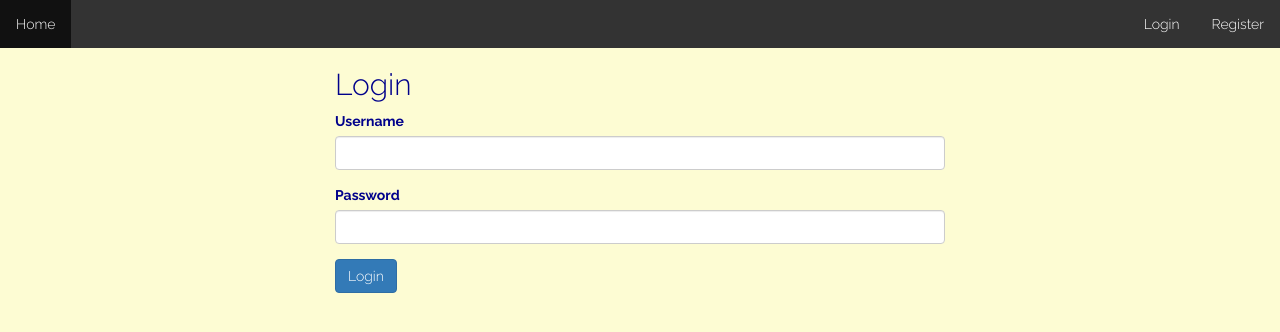
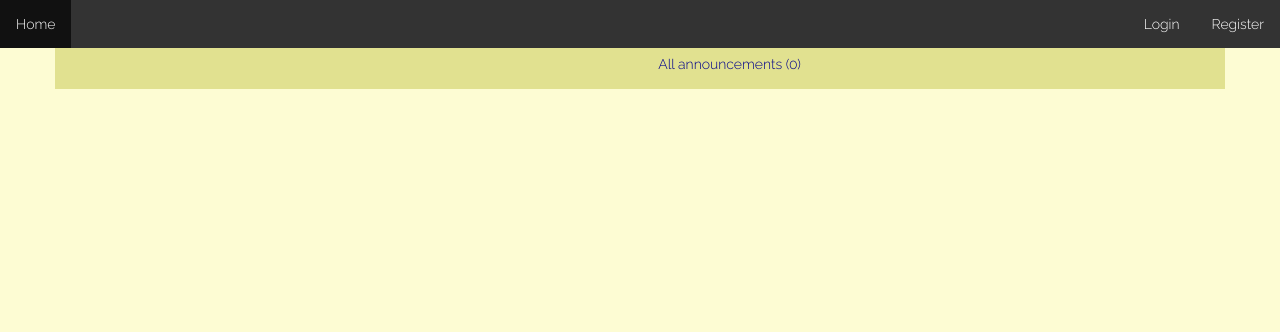
Before and after one commit to Elizaveta99/kp10, an Angular app: page / in a window 1280 px wide. Before the commit this address led to /login. Shown: the top 332 px of the page. Built offline with nearby package versions, Linux system fonts and the light colour scheme.

Commit message:
+ register works, instructions

```diff
--- a/src/app/app-routing.module.ts
+++ b/src/app/app-routing.module.ts
@@ -8,8 +8,8 @@ import {AuthGuard} from './guards/auth.guard';
 const routes: Routes = [
   {
     path: '',
-    component: HomeComponent,
-    canActivate: [AuthGuard]
+    component: HomeComponent/*,
+    canActivate: [AuthGuard]*/
 },
   {
     path: 'login',
--- a/src/app/app.component.scss
+++ b/src/app/app.component.scss
@@ -22,7 +22,6 @@ li a {
   text-decoration: none;
 }
 
-/* Change the link color to #111 (black) on hover */
 li a:hover {
   background-color: #111;
 }
--- a/src/app/home/home.component.html
+++ b/src/app/home/home.component.html
@@ -1 +1,23 @@
-<p>!!!</p>
+<div class="container color-dark">
+  <!--<div class="col">
+    <p>Add your announcement</p>
+  </div>-->
+  <div class="col">
+    <p>All announcements ({{itemCount}})</p>
+  </div>
+</div>
+
+<!--<div class="container color-light" [@goals]="goals.length">
+  <div class="col">
+    <form>
+      <input type="text" class="txt" name="item" placeholder="Your announcement" [(ngModel)]="goalText">
+      <input type="submit" class="btn" [value]="btnText" (click)="addItem()">
+    </form>
+  </div>
+  <div class="col">
+    <p class="life-container" *ngFor="let goal of goals; let i = index">
+      {{ goal }}
+    </p>
+  </div>
+
+</div>-->
--- a/src/app/home/home.component.scss
+++ b/src/app/home/home.component.scss
@@ -1,32 +1,35 @@
-ul {
-  list-style-type: none;
-  margin: 0;
-  padding: 0;
-  overflow: hidden;
-  background-color: #333;
-
-  position: fixed;
-  top: 0;
-  width: 100%;
+.container {
+  display: grid;
+  grid-template-columns: 50% auto;
+}
+.col {
+  padding: .4em 1.3em;
+}
+.color-dark {
+  background: #E1E190;
+}
+.color-light {
+  background: #FAFAA1;
 }
 
-li {
-  float: left;
+input.txt {
+  border: 0;
+  padding: 1em;
+  width: 80%;
+  margin-bottom: 2em;
 }
-
-li a {
-  display: block;
-  color: white;
-  text-align: center;
-  padding: 14px 16px;
-  text-decoration: none;
+input.btn {
+  border: 0;
+  display:block;
+  padding:1em 3em;
+  background:#A5F883;
+  color:#003A61;
+  margin-bottom:1em;
+  cursor:pointer;
 }
-
-/* Change the link color to #111 (black) on hover */
-li a:hover {
-  background-color: #111;
+.life-container {
+  background:#DCFFB7;
+  padding:.5em;
+  font-weight:bold;
+  cursor:pointer;
 }
-
-.active {
-  background-color: #4CAF50;
-}
--- a/src/app/home/home.component.ts
+++ b/src/app/home/home.component.ts
@@ -1,4 +1,5 @@
 import { Component, OnInit } from '@angular/core';
+import {DataService} from '../services/data.service';
 
 
 @Component({
@@ -8,9 +9,30 @@ import { Component, OnInit } from '@angular/core';
 })
 export class HomeComponent implements OnInit {
 
-  constructor() { }
+  itemCount: number;
+  btnText: string = 'OK';
+  goalText: string = '';
+  goals = [];
+
+  constructor(private _data: DataService) { }
 
   ngOnInit() {
+    this.itemCount = this.goals.length;
+    this._data.goal.subscribe(res => this.goals = res);
+    this._data.changeGoal(this.goals);
   }
 
+  addItem() {
+    this.goals.push(this.goalText);
+    this.goalText = '';
+    this.itemCount = this.goals.length;
+    this._data.changeGoal(this.goals);
+  }
+
+  /*removeItem(i) {
+    this.goals.splice(i, 1);
+    this.itemCount = this.goals.length;
+    this._data.changeGoal(this.goals);
+  }*/
+
 }
--- a/src/app/login/login.component.ts
+++ b/src/app/login/login.component.ts
@@ -27,7 +27,7 @@ export class LoginComponent implements OnInit {
     this.authenticationService.logout();
 
     // get return url from route parameters or default to '/'
-    this.returnUrl = this.route.snapshot.queryParams['returnUrl'] || '/home'; // ??? || '/'
+    this.returnUrl = /*this.route.snapshot.queryParams['returnUrl'] ||*/ '/login'; // ??? || '/'
   }
 
   login() {
--- a/src/app/register/register.component.html
+++ b/src/app/register/register.component.html
@@ -2,14 +2,14 @@
   <h2>Register</h2>
   <form name="form" (ngSubmit)="f.form.valid && register()" #f="ngForm" novalidate>
     <div class="form-group" [ngClass]="{ 'has-error': f.submitted && !username.valid }">
-      <label for="firstName">First Name</label>
-      <input type="text" class="form-control" name="firstName" [(ngModel)]="model.firstName" #firstName="ngModel" required />
-      <div *ngIf="f.submitted && !firstName.valid" class="help-block">First Name is required</div>
+      <label for="firstname">First Name</label>
+      <input type="text" class="form-control" name="firstname" [(ngModel)]="model.firstname" #firstname="ngModel" required />
+      <div *ngIf="f.submitted && !firstname.valid" class="help-block">First Name is required</div>
     </div>
     <div class="form-group" [ngClass]="{ 'has-error': f.submitted && !username.valid }">
-      <label for="lastName">Last Name</label>
-      <input type="text" class="form-control" name="lastName" [(ngModel)]="model.lastName" #lastName="ngModel" required />
-      <div *ngIf="f.submitted && !lastName.valid" class="help-block">Last Name is required</div>
+      <label for="lastname">Last Name</label>
+      <input type="text" class="form-control" name="lastname" [(ngModel)]="model.lastname" #lastname="ngModel" required />
+      <div *ngIf="f.submitted && !lastname.valid" class="help-block">Last Name is required</div>
     </div>
     <div class="form-group" [ngClass]="{ 'has-error': f.submitted && !username.valid }">
       <label for="username">Username</label>
--- a/src/app/register/register.component.ts
+++ b/src/app/register/register.component.ts
@@ -23,9 +23,6 @@ export class RegisterComponent {
 
    register() {
      this.loading = true;
-
-     // this.userService.getTest('OK!');
-
      this.userService.create(this.model)
        .subscribe(
          data => {
--- a/src/app/services/data.service.ts
+++ b/src/app/services/data.service.ts
@@ -4,12 +4,12 @@ import { BehaviorSubject } from 'rxjs';
 @Injectable()
 export class DataService {
 
-  /*private goals = new BehaviorSubject<any>(['The initial goal', 'Another silly life goal']);
-  goal = this.goals.asObservable();*/
+  private goals = new BehaviorSubject<any>([]);
+  goal = this.goals.asObservable();
 
   constructor() { }
 
- /* changeGoal(goal) {
+  changeGoal(goal) {
     this.goals.next(goal);
-  }*/
+  }
 }
```
Also changed, not shown: src/app/models/User.ts (+4 -3 lines), src/tslint.json (+6 -1 lines), src/styles.scss (line endings or trailing spaces).
